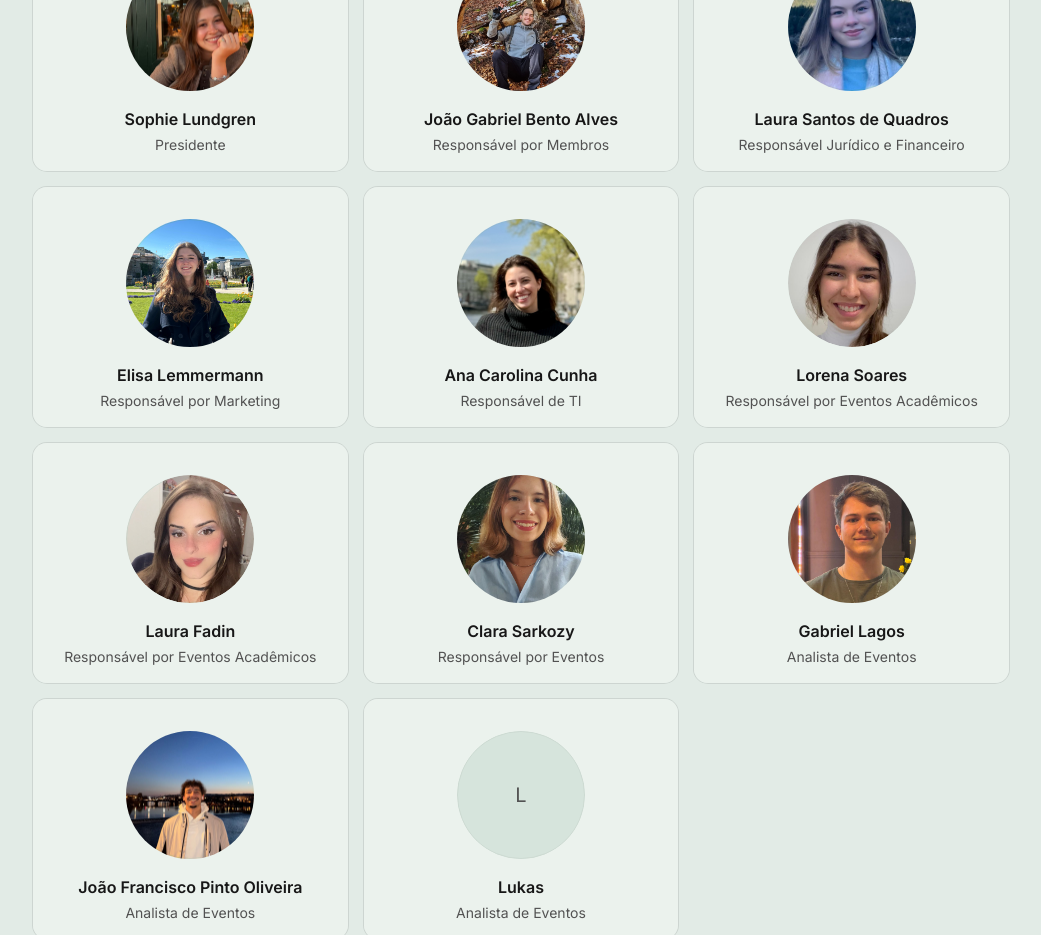
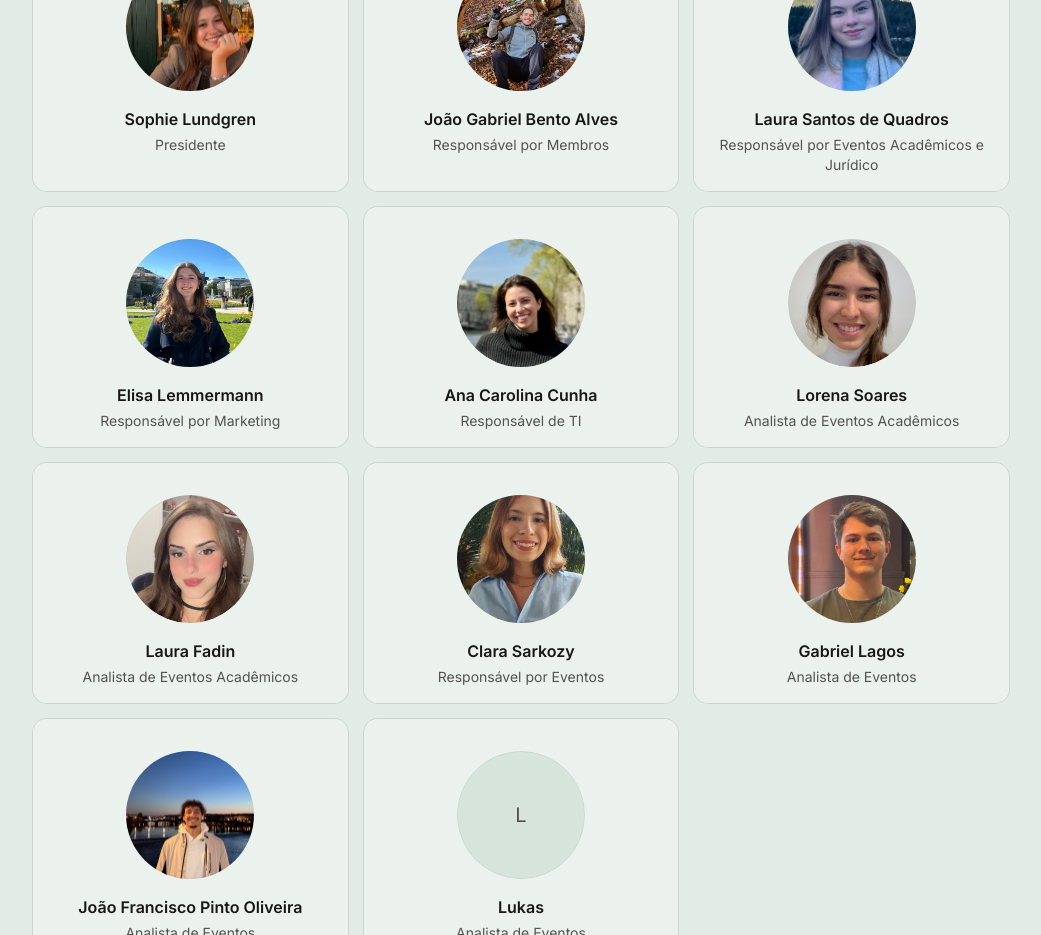
Before and after one commit to accunha11/brasa-munique, a Next.js app: page / in a window 1280 px wide. Shown: the part 2640-3575 px from the top of the page, without its empty margins (119-1160 px from the left). Built offline with nearby package versions, Linux system fonts and the light colour scheme.

Commit message:
mais updates

```diff
--- a/components/board-members-section.tsx
+++ b/components/board-members-section.tsx
@@ -49,9 +49,9 @@ const boardMembers = [
     avatarAlt: "Laura Santos de Quadros",
     avatarSrc: "/assets/images/team/Laura.JPG",
     title: {
-      en: "Head of Legal and Finance",
-      pt: "Responsável Jurídico e Financeiro",
-      de: "Leiterin Recht & Finanzen",
+      en: "Head of Academic Events and Legal",
+      pt: "Responsável por Eventos Acadêmicos e Jurídico",
+      de: "Leiterin Akademische Veranstaltungen & Recht",
     },
   },
   {
@@ -80,9 +80,9 @@ const boardMembers = [
     avatarSrc: "/assets/images/team/Lorena.jpeg",
     avatarClassName: "scale-100 object-[50%_20%]",
     title: {
-      en: "Head of Academic Events",
-      pt: "Responsável por Eventos Acadêmicos",
-      de: "Leiterin für Akademische Veranstaltungen",
+      en: "Academic Events Analyst",
+      pt: "Analista de Eventos Acadêmicos",
+      de: "Analystin für Akademische Veranstaltungen",
     },
   },
   {
@@ -91,9 +91,9 @@ const boardMembers = [
     avatarSrc: "/assets/images/team/Laura Fadin.jpeg",
     avatarClassName: "scale-100 object-[50%_10%]",
     title: {
-      en: "Head of Academic Events",
-      pt: "Responsável por Eventos Acadêmicos",
-      de: "Leiterin für Akademische Veranstaltungen",
+      en: "Academic Events Analyst",
+      pt: "Analista de Eventos Acadêmicos",
+      de: "Analystin für Akademische Veranstaltungen",
     },
   },
   {
```
